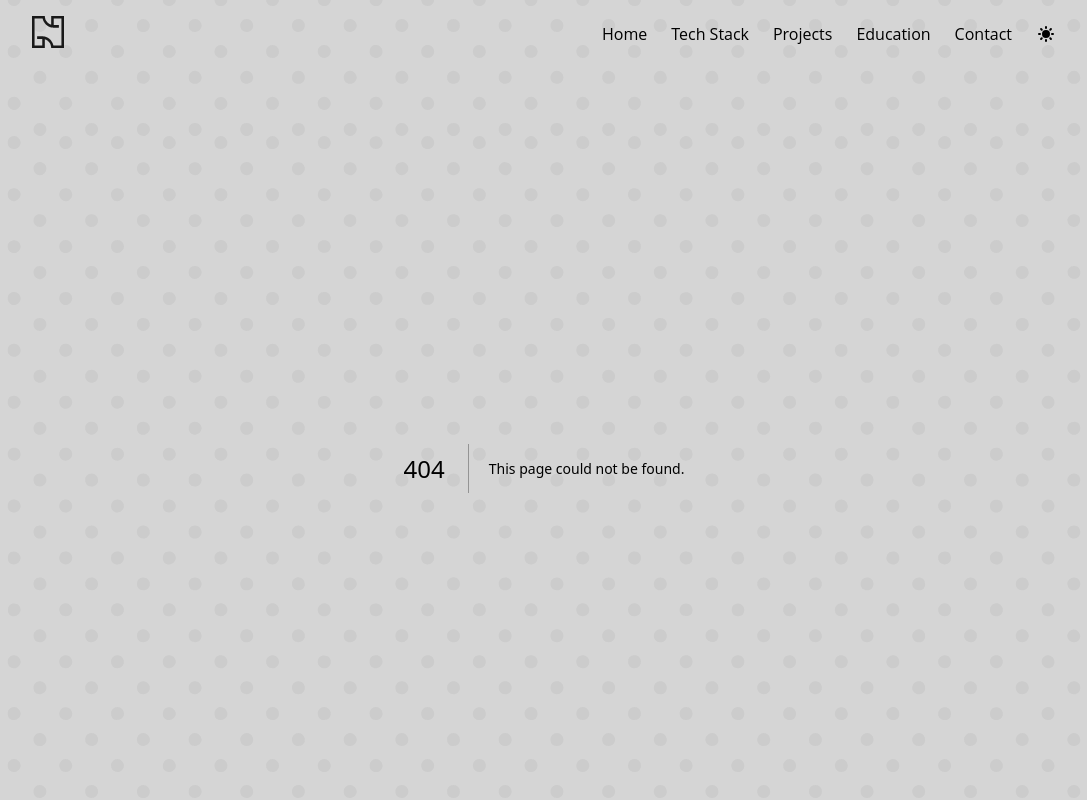
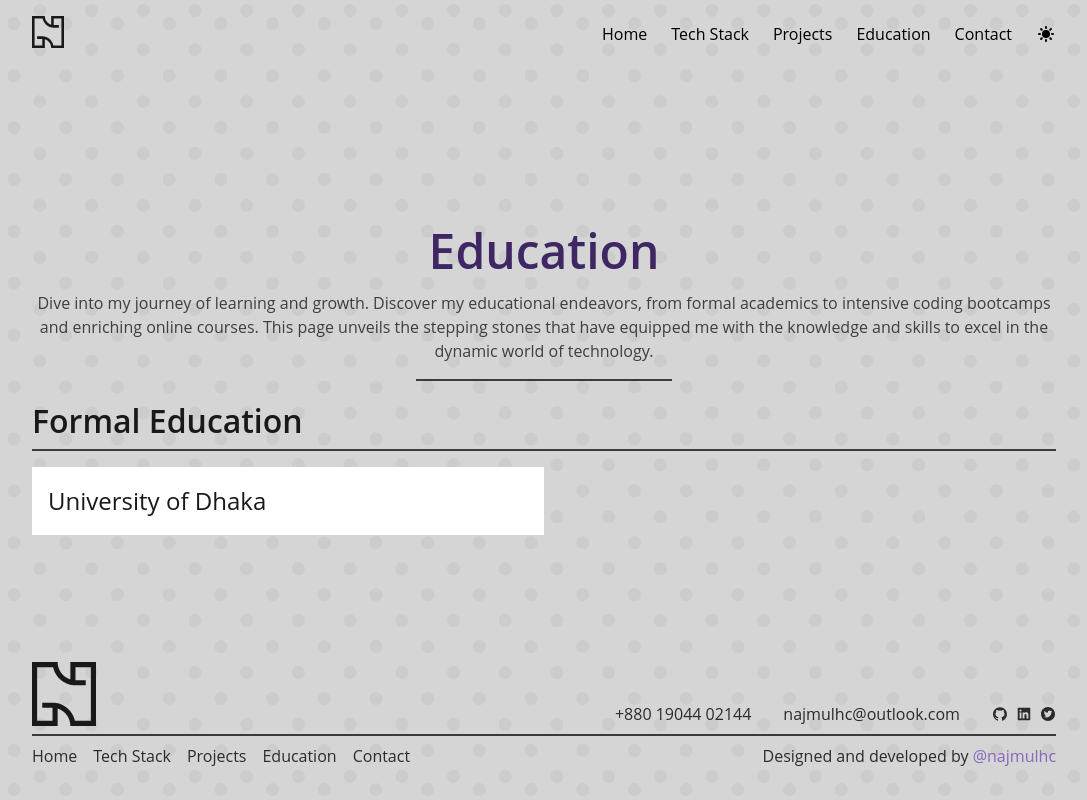
Before and after one commit to najmulhc/najmulhc-portfolio, a Next.js app: page /education in a window 1280 px wide. Before the commit this address had no page. Shown: the top 800 px of the page, without its empty margins (96-1183 px from the left). Built offline with nearby package versions, Linux system fonts and the light colour scheme.

Commit message:
education page added

```diff
--- /dev/null
+++ b/src/app/components/Cards/EducationCard.jsx
@@ -0,0 +1,23 @@
+import Card, { CardInner } from "./Card";
+import {H3} from "../Typography/Typography"
+
+const EducationCard = () => {
+ const education = {
+   inistitute: "University of Dhaka",
+   course: "BBA in Management Information Systems",
+   start: "Jan 2022",
+   end: "July 2025",
+   description:
+     "University of Dhaka: A prestigious institution known for fostering academic excellence and innovation. A hub of diverse disciplines and a cornerstone of educational advancement. ",
+ };
+
+  return (
+    <Card>
+      <CardInner>
+        <H3>{education.inistitute}</H3>
+      </CardInner>
+    </Card>
+  );
+};
+
+export default EducationCard;
--- a/src/app/components/Header/Header.jsx
+++ b/src/app/components/Header/Header.jsx
@@ -23,7 +23,7 @@ const Header = () => {
           <Link href="/projects">Projects</Link>
         </li>
         <li>
-          <Link href="#">Education</Link>
+          <Link href="/education">Education</Link>
         </li>
         <li>
           <Link href="#">Contact</Link>
--- /dev/null
+++ b/src/app/education/page.jsx
@@ -0,0 +1,20 @@
+import PageTitle from "../components/PageTitle/PageTitle";
+import Title from "../components/Titles/Title";
+import EducationCard from "../components/Cards/EducationCard";
+
+const EducationPage = () => {
+  return (
+    <main className="mx-[128px] ">
+      <PageTitle
+        pageName="Education"
+        description="Dive into my journey of learning and growth. Discover my educational endeavors, from formal academics to intensive coding bootcamps and enriching online courses. This page unveils the stepping stones that have equipped me with the knowledge and skills to excel in the dynamic world of technology."
+      />
+      <Title text="Formal Education" />
+      <div className="grid grid-cols-2">
+        <EducationCard />
+      </div>
+    </main>
+  );
+};
+
+export default EducationPage;
```
